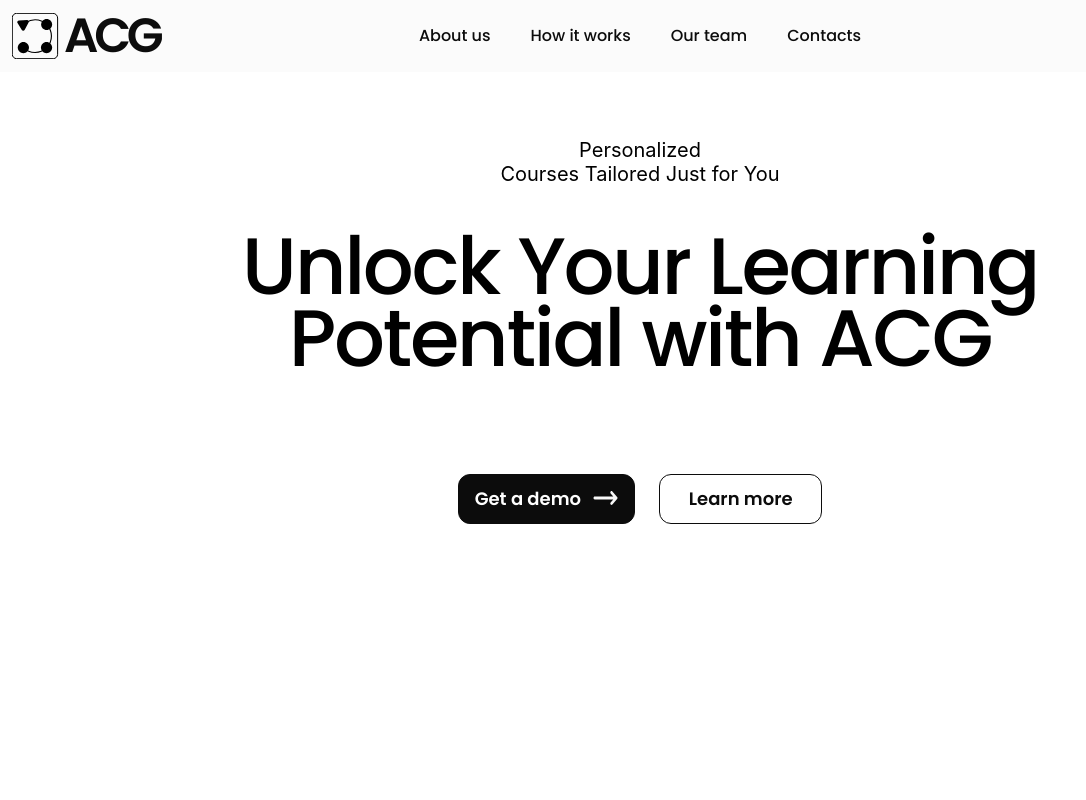
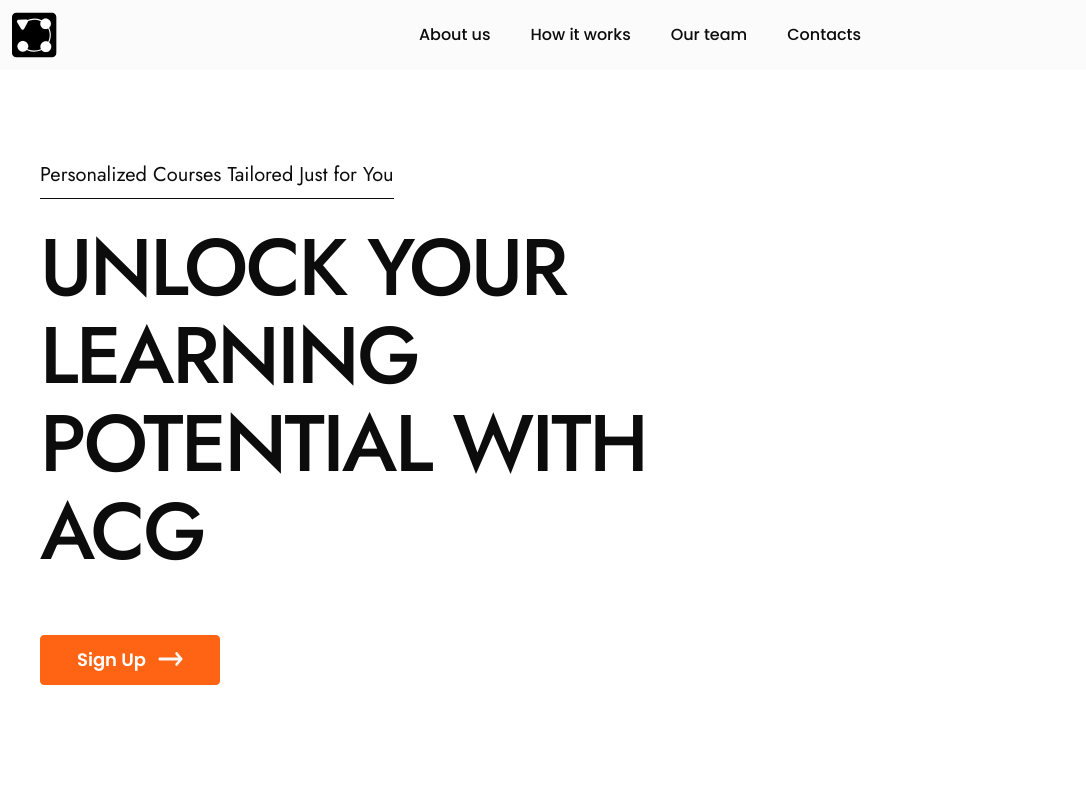
Before and after one commit to SpaceCall/ACG_Frontend, a React (Create React App) app: page / in a window 1280 px wide. Shown: the top 800 px of the page, without its empty margins (0-1086 px from the left). Built offline with nearby package versions, Linux system fonts and the light colour scheme; the HTML template or start-up script is replaced by a standard one.

Commit message:
new intro

```diff
--- a/public/index.html
+++ b/public/index.html
@@ -2,6 +2,7 @@
 <html lang="en">
   <head>
     <meta charset="utf-8" />
+    <meta name="viewport" content="width=device-width, initial-scale=1.0">
     <title>ACG</title>
   </head>
   <body>
--- a/src/common/fonts.scss
+++ b/src/common/fonts.scss
@@ -1 +1 @@
-@import url('https://fonts.googleapis.com/css2?family=Poppins:wght@400;500;600;700&family=Yellowtail&display=swap');
+@import url('https://fonts.googleapis.com/css2?family=Jost:wght@400;500&family=Poppins:wght@400;500;600;700&display=swap');
--- a/src/components/header/Logo/index.jsx
+++ b/src/components/header/Logo/index.jsx
@@ -1,13 +1,13 @@
 import React from 'react'
 import { NavLink } from 'react-router-dom'
-import logo from './../../../assets/icons/logo.svg'
+import logo from './../../../assets/icons/logo-dark.svg'
 import styles from './logo.module.scss'
 
 export default function Logo() {
     return (
-        <NavLink to='/'>
+        <NavLink to='/' className={styles.logo}>
             <img src={logo} alt="ACG" />
-            <span className={styles.logo__name}>ACG</span>
+            {/* <span className={styles.logo__name}>ACG</span> */}
         </NavLink>
     )
 }
--- a/src/components/header/Logo/logo.module.scss
+++ b/src/components/header/Logo/logo.module.scss
@@ -1,6 +1,6 @@
 $text-color: #0C0C0C;
 
-a {
+.logo {
     display: flex;
     justify-content: flex-end;
     align-items: center;
--- a/src/components/main/MainPage/Intro/index.jsx
+++ b/src/components/main/MainPage/Intro/index.jsx
@@ -4,14 +4,14 @@
 export default function Intro() {
     return (
         <div id='intro' className={styles.intro}>
-            <div className={styles.intro__personalized}>
-                <p>Personalized</p>
-                <p>Courses Tailored Just for You</p>
-            </div>
-            <h1>Unlock Your Learning Potential with ACG</h1>
-            <div className={styles.intro__buttons}>
-                <a href='#form' className={styles.intro__buttons__course}>Get a demo</a>
-                <a className={styles.intro__buttons__learn}>Learn more</a>
+            <div className="container">
+                <div className={styles.intro__wrapper}>
+                    <div className={styles.intro__content}>
+                        <p className={styles.intro__content__text}>Personalized Courses Tailored Just for You</p>
+                        <h1 className={styles.intro__content__title}>Unlock Your Learning Potential with ACG</h1>
+                        <a href='#' className={styles.intro__content__button}>Sign Up</a>
+                    </div>
+                </div>
             </div>
         </div>
     )
--- a/src/components/main/MainPage/Intro/intro.module.scss
+++ b/src/components/main/MainPage/Intro/intro.module.scss
@@ -1,83 +1,76 @@
-$course_text_color: #FFFFFF;
-$course_bg_color: #0C0C0C;
-$learn_text_color: #0C0C0C;
-$learn_border_color: #0C0C0C;
-$learn_bg_color: #FFFFFF;
+$text-color: #0C0C0C;
+$border-color: #0C0C0C;
 
-$course_text_hovered_color: #0C0C0C;
-$course_bg_hovered_color: #FFFFFF;
-$learn_text_hovered_color: #FFFFFF;
-$learn_bg_hovered_color: #0C0C0C;
+$btn-bg-color: #FF6314;
+$btn-border-color: #FF6314;
+$btn-text-color: #FFFFFF;
+
+$hovered-btn-bg-color: #FFFFFF;
+$hovered-btn-text-color: #FF6314;
 
 .intro {
-    margin: 66px auto 358px;
+    margin: 90px auto 0;
     text-align: center;
+    height: calc(100vh - 162px);
 
-    &__personalized {
-        margin-bottom: 44px;
-
-        p {
-            font-size: 1.25em;
-        }
+    &__wrapper {
+        display: flex;
     }
 
-    h1 {
-        font-family: 'Poppins';
-        font-size: 5em;
-        font-weight: 500;
-        line-height: 90%;
-        letter-spacing: -2.4px;
-        width: 80%;
-        margin: 0 auto 100px;
-    }
+    &__content {
+        display: flex;
+        flex-direction: column;
+        justify-content: center;
+        align-items: start;
+        text-align: left;
 
-    &__buttons {
-        display: flex;
-        gap: 24px;
-        justify-content: center;
+        &__text {
+            color: $text-color;
+            font-family: 'Jost';
+            font-size: 1.25em;
+            line-height: 150%;
+            padding-bottom: 8px;
+            border-bottom: 1px solid $border-color;
+        }
 
-        a {
-            display: block;
-            min-width: 13%;
-            border-radius: 12px;
+        &__title {
+            color: $text_color;
+            font-family: 'Jost';
+            font-size: 5em;
+            font-weight: 500;
+            line-height: 110%;
+            letter-spacing: -2.4px;
+            text-transform: uppercase;
+            width: 60%;
+            margin: 24px 0 60px;
+        }
+
+        &__button {
+            background-color: $btn-bg-color;
             padding: 16px;
-            transition: all .3s;
-            cursor: pointer;
+            min-width: 180px;
+            border: 1px solid $btn-border-color;
+            border-radius: 4px;
+            color: $btn-text-color;
             font-family: 'Poppins';
             font-size: 1.125em;
             font-weight: 600;
             line-height: 88.889%;
-        }
-
-        &__course {
-            background-color: $course_bg_color;
-            border: 1px solid $course_bg_color;
-            color: $course_text_color;
-            padding: 16px;
-
-            &::after {
+            text-decoration: none;
+            display: flex;
+            justify-content: center;
+            align-items: center;
+            gap: 12px;
+            transition: all .3s;
+            &::after{
                 content: url(./../../../../assets/icons/white_arrow_right.svg);
-                margin-left: 12px;
             }
-
-            &:hover {
-                background-color: $course_bg_hovered_color;
-                color: $course_text_hovered_color;
-
-                &::after {
-                    content: url(./../../../../assets/icons/black_arrow_right.svg);
+            &:hover{
+                background-color: $hovered-btn-bg-color;
+                color: $hovered-btn-text-color;
+                &::after{
+                    content: url(./../../../../assets/icons/orange_arrow_right.svg);
                 }
-            }
-        }
-
-        &__learn {
-            background-color: $learn_bg_color;
-            border: 1px solid $learn_border_color;
-            color: $learn_text_color;
-
-            &:hover {
-                background-color: $learn_bg_hovered_color;
-                color: $learn_text_hovered_color;
             }
         }
     }
--- a/src/components/main/MainPage/index.jsx
+++ b/src/components/main/MainPage/index.jsx
@@ -12,11 +12,11 @@
         <div className={styles.mainPage}>
             <div className={styles.mainPage__wrapper}>
                 <Intro />
-                <Cases />
+                {/* <Cases />
                 <HowItWorks />
                 <Team />
                 <Form />
-                <Contacts />
+                <Contacts /> */}
             </div>
         </div>
     )
```
Also changed, not shown: src/assets/icons/logo-dark.svg (added), src/assets/icons/orange_arrow_right.svg (added).
